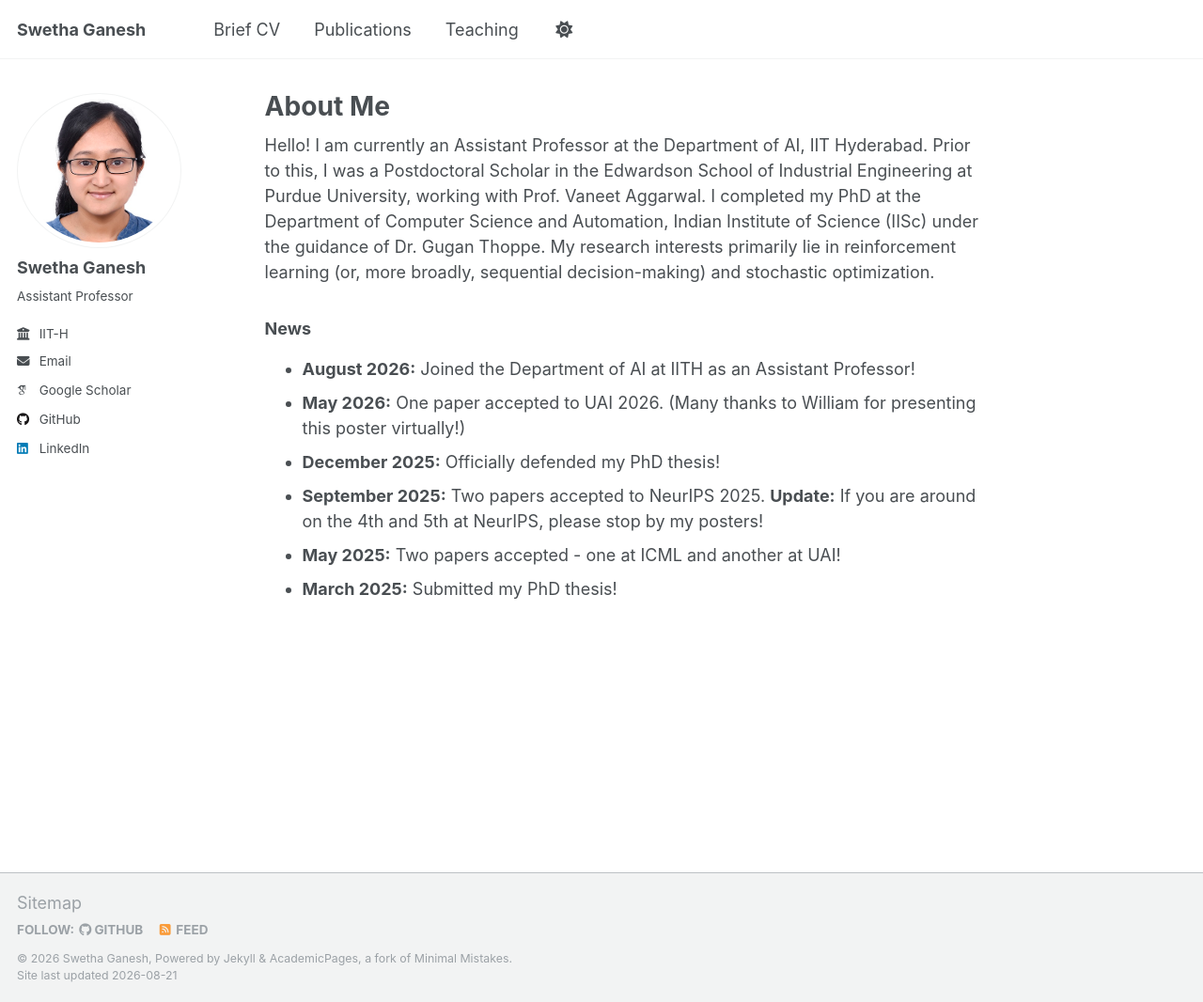
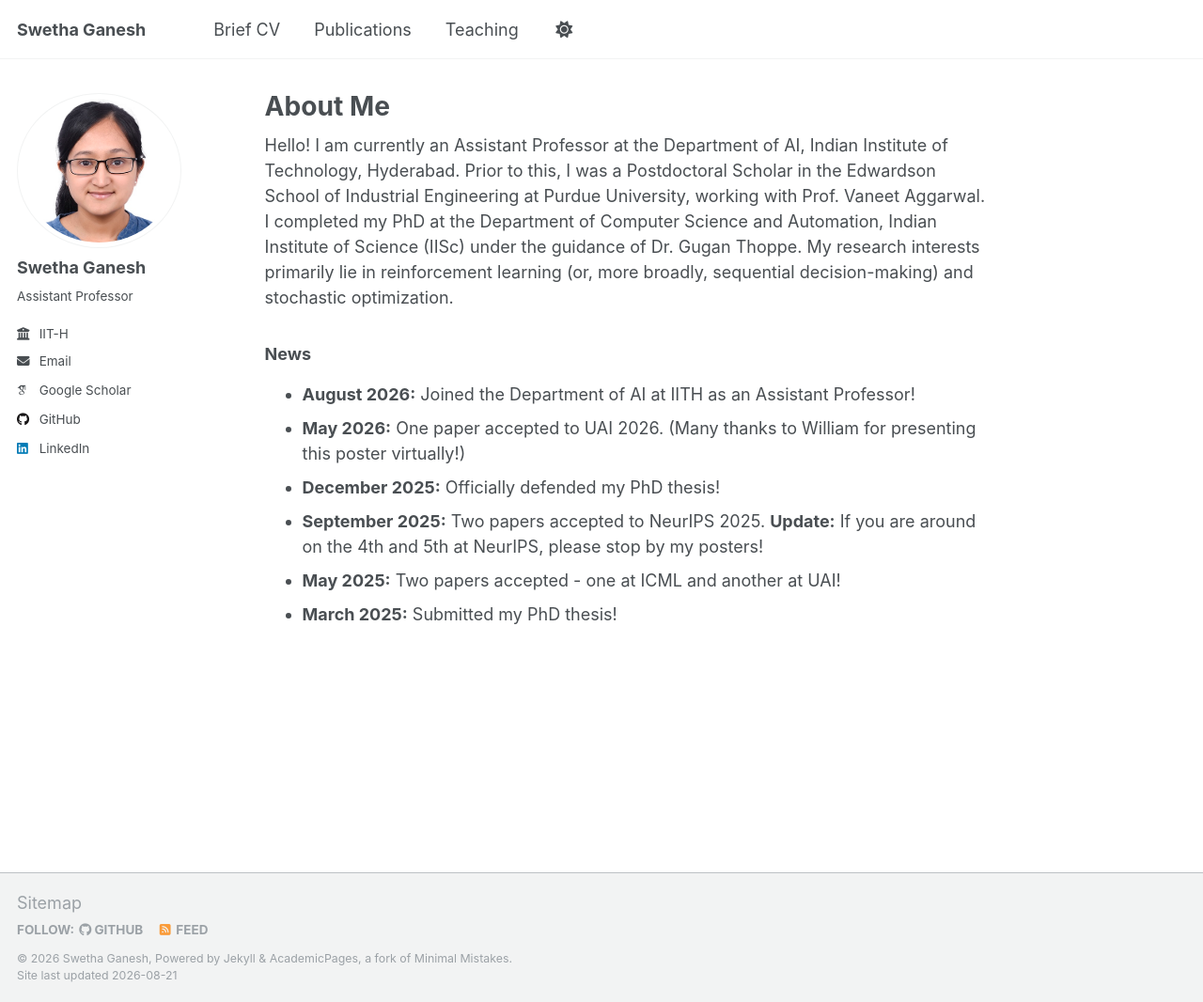
Before and after one commit to swethaganesh17/swethaganesh17.github.io, a Jekyll site: the page built from _pages/about.md, in a window 1280 px wide and 1066 px high. Shown: the whole window at 94% size. Built offline with Jekyll 4.4.1, drawn with Linux system fonts in a browser that asks for light colours; some web fonts are replaced; a script that is not in the unit is left out.

Commit message:
Update affiliation details in about.md

```diff
--- a/_pages/about.md
+++ b/_pages/about.md
@@ -7,7 +7,7 @@ redirect_from:
   - /about.html
 ---
 
-Hello! I am currently an Assistant Professor at the Department of AI, IIT Hyderabad. Prior to this, I was a Postdoctoral Scholar in the Edwardson School of Industrial Engineering at Purdue University, working with Prof. Vaneet Aggarwal. I completed my PhD at the Department of Computer Science and Automation, Indian Institute of Science (IISc) under the guidance of Dr. Gugan Thoppe. My research interests primarily lie in reinforcement learning (or, more broadly, sequential decision-making) and stochastic optimization.
+Hello! I am currently an Assistant Professor at the Department of AI, Indian Institute of Technology, Hyderabad. Prior to this, I was a Postdoctoral Scholar in the Edwardson School of Industrial Engineering at Purdue University, working with Prof. Vaneet Aggarwal. I completed my PhD at the Department of Computer Science and Automation, Indian Institute of Science (IISc) under the guidance of Dr. Gugan Thoppe. My research interests primarily lie in reinforcement learning (or, more broadly, sequential decision-making) and stochastic optimization.
 
 ### News
 
```
